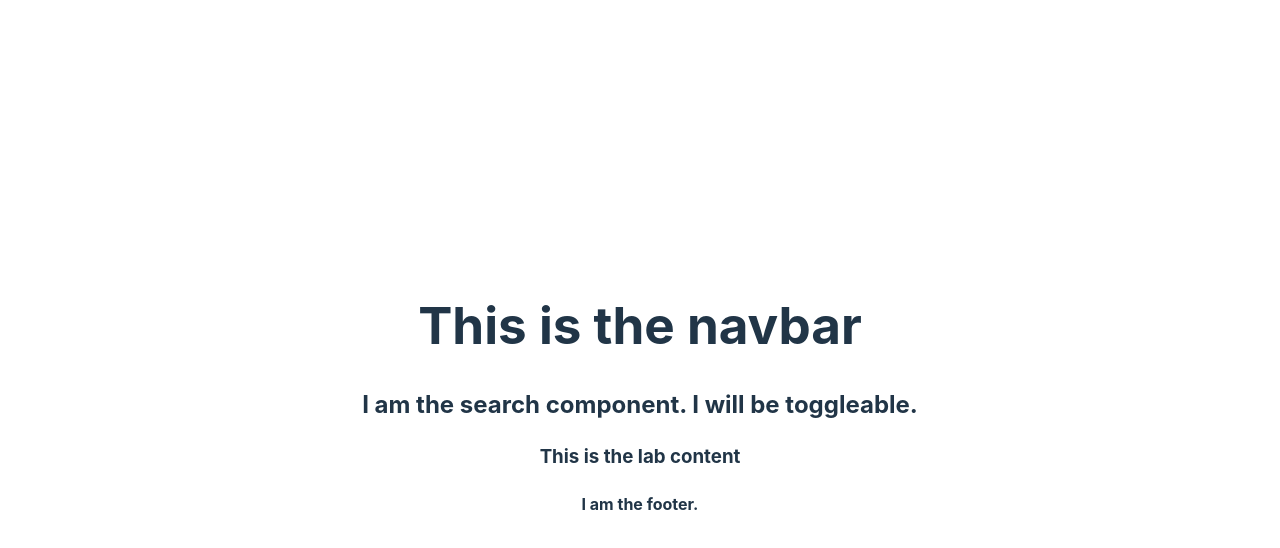
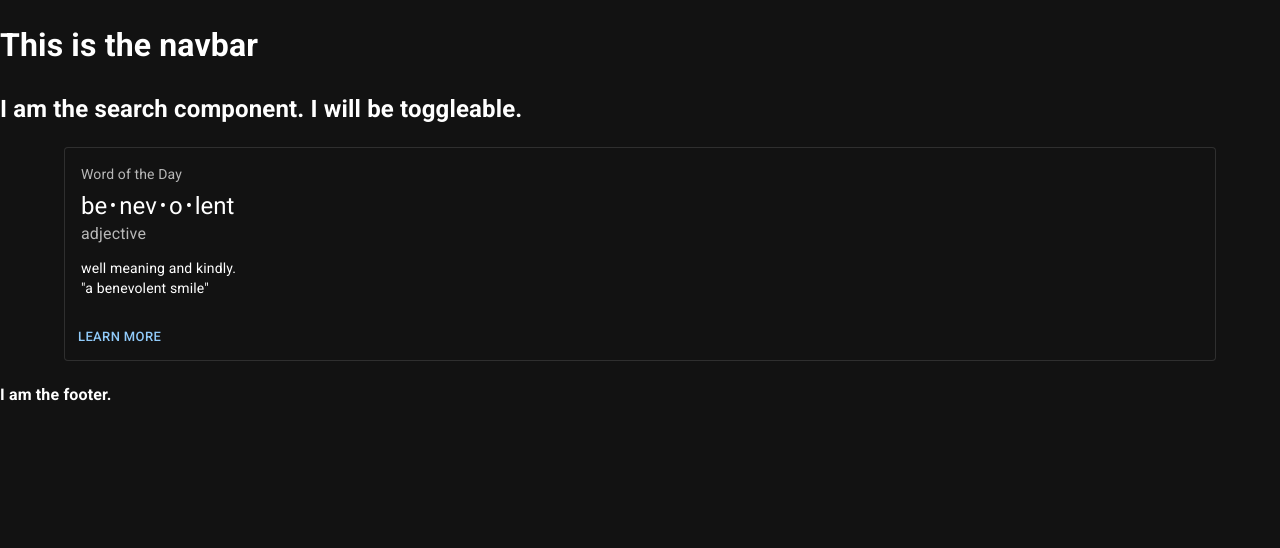
Before and after one commit to DimtheQuiet21/SpiritLab2, a React (Vite) app in the folder client/: page /lab in a window 1280 px wide. Shown: the top 548 px of the page. Built offline with nearby package versions, Linux system fonts and the light colour scheme.

Commit message:
Refined MUI config

```diff
--- a/client/src/App.jsx
+++ b/client/src/App.jsx
@@ -1,4 +1,14 @@
-import './App.css'
+import * as React from 'react';
+import { ThemeProvider, createTheme } from '@mui/material/styles';
+import CssBaseline from '@mui/material/CssBaseline';
+import Container from '@mui/material/Container';
+
+const darkTheme = createTheme({
+  palette: {
+    mode: 'dark',
+  },
+});
+
 
 import { Outlet } from 'react-router-dom';
 import Navbar from './components/main/Navbar';
@@ -9,12 +19,17 @@
 function App() {
 
   return (
-    <>
-        <Navbar />
-        <Search />
-        <Outlet />
+    <ThemeProvider theme={darkTheme}>
+      <CssBaseline />
+      <Navbar />
+      <Search />
+        <Container maxWidth='lg'>
+          <Outlet />
+        </Container>
         <Footer />
-    </>
+    </ThemeProvider>
+
+
   )
 }
 
--- a/client/src/components/concoct/concoct.jsx
+++ b/client/src/components/concoct/concoct.jsx
@@ -0,0 +1,48 @@
+import * as React from 'react';
+import Box from '@mui/material/Box';
+import Card from '@mui/material/Card';
+import CardActions from '@mui/material/CardActions';
+import CardContent from '@mui/material/CardContent';
+import Button from '@mui/material/Button';
+import Typography from '@mui/material/Typography';
+
+const bull = (
+  <Box
+    component="span"
+    sx={{ display: 'inline-block', mx: '2px', transform: 'scale(0.8)' }}
+  >
+    •
+  </Box>
+);
+
+const card = (
+  <React.Fragment>
+    <CardContent>
+      <Typography sx={{ fontSize: 14 }} color="text.secondary" gutterBottom>
+        Word of the Day
+      </Typography>
+      <Typography variant="h5" component="div">
+        be{bull}nev{bull}o{bull}lent
+      </Typography>
+      <Typography sx={{ mb: 1.5 }} color="text.secondary">
+        adjective
+      </Typography>
+      <Typography variant="body2">
+        well meaning and kindly.
+        <br />
+        {'"a benevolent smile"'}
+      </Typography>
+    </CardContent>
+    <CardActions>
+      <Button size="small">Learn More</Button>
+    </CardActions>
+  </React.Fragment>
+);
+
+export default function OutlinedCard() {
+  return (
+    <Box sx={{ minWidth: 275 }}>
+      <Card variant="outlined">{card}</Card>
+    </Box>
+  );
+}
--- a/client/src/main.jsx
+++ b/client/src/main.jsx
@@ -4,7 +4,7 @@
 import '@fontsource/roboto/400.css';
 import '@fontsource/roboto/500.css';
 import '@fontsource/roboto/700.css';
-import './index.css'
+// import './index.css'
 
 import App from './App.jsx'
 import Home from './pages/Home';
--- a/client/src/pages/TheLab.jsx
+++ b/client/src/pages/TheLab.jsx
@@ -1,8 +1,10 @@
+import Concoct from '../components/concoct/concoct';
+
 function TheLab() {
 
     return (
-        <h3>This is the lab content</h3>
+        <Concoct/>
     )
   }
 
-  export default TheLab
+export default TheLab
```
